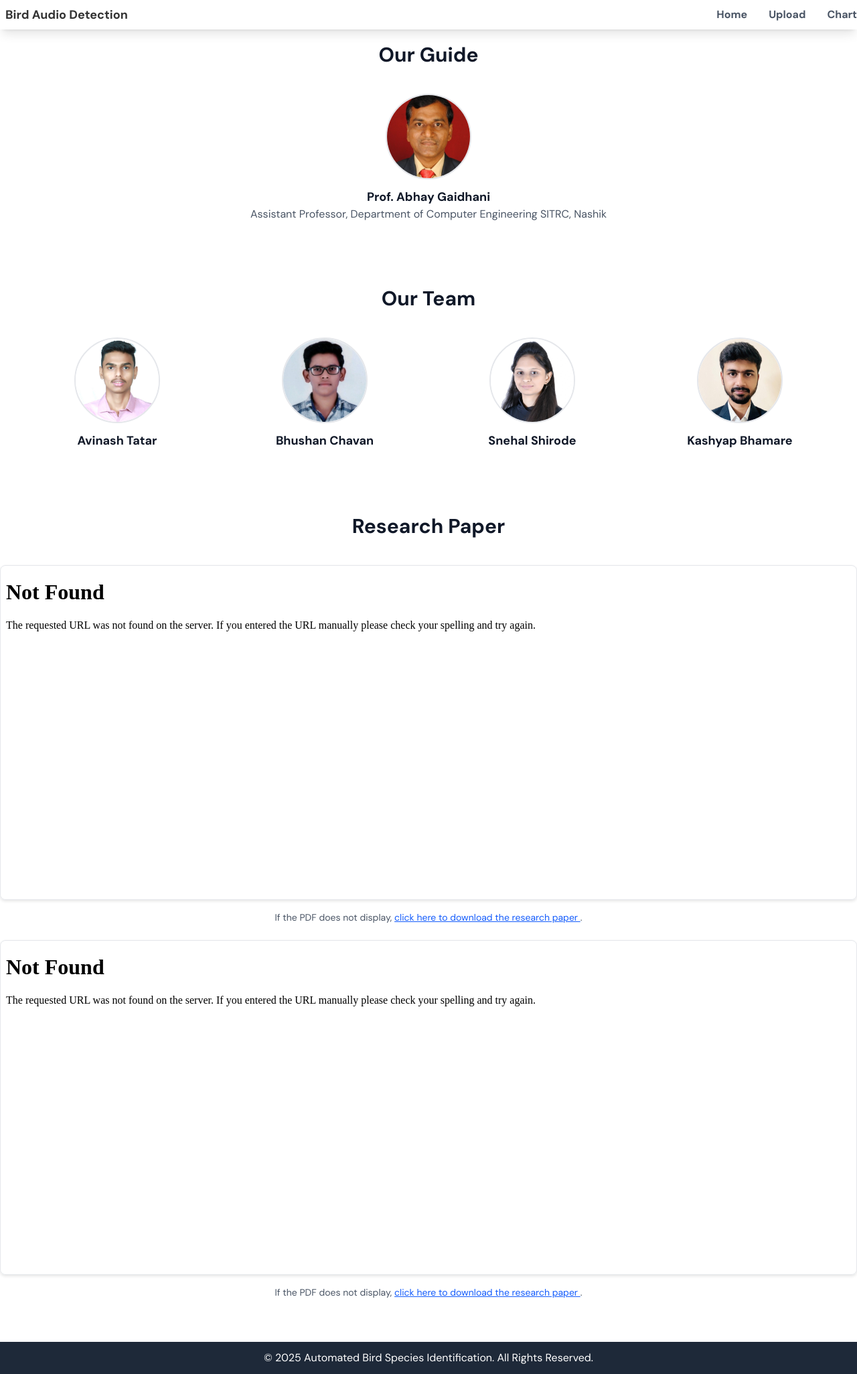
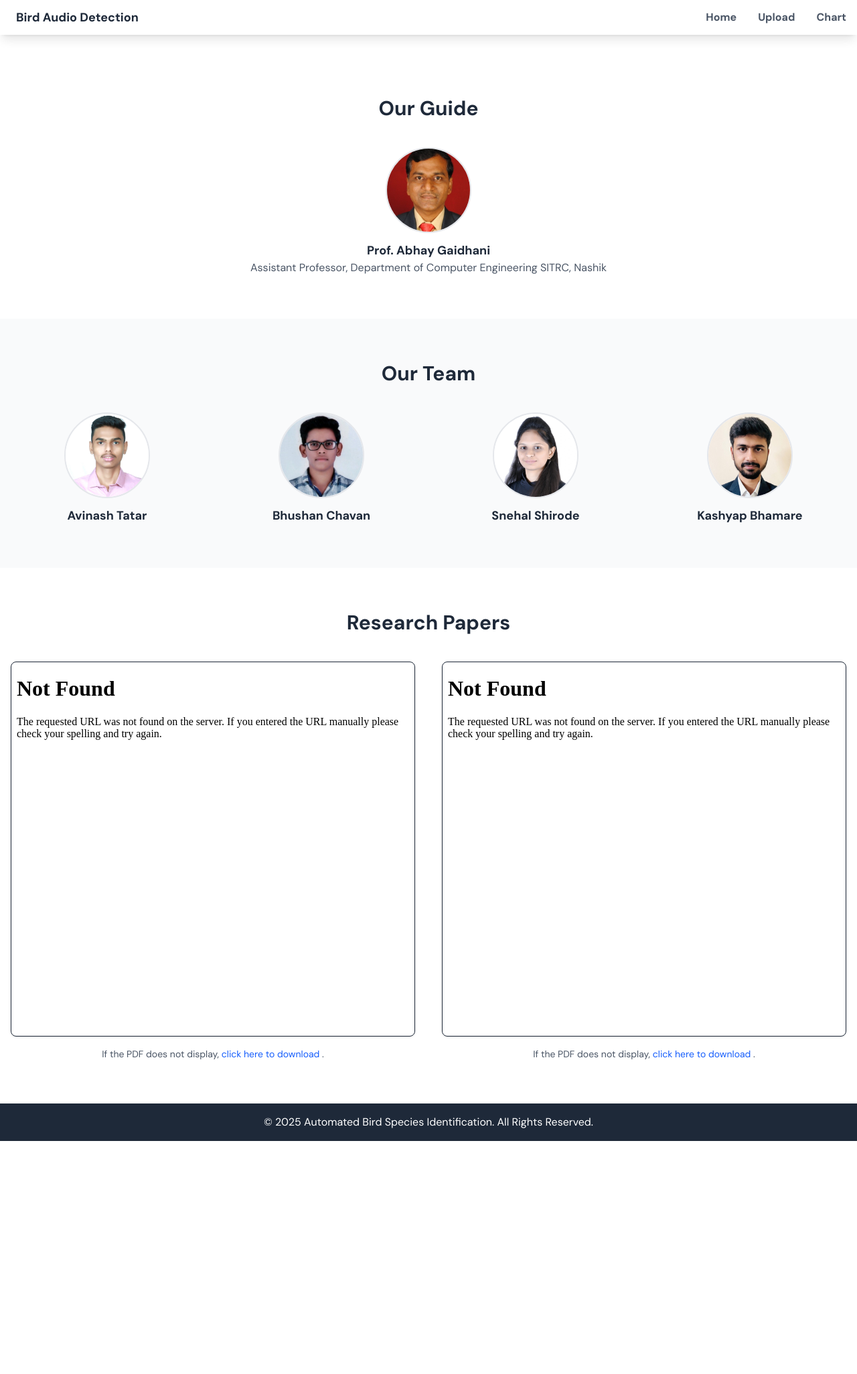
Before and after one commit to Bhushan0009/bird-identification-system, a Flask app: page /about in a window 1280 px wide. Shown: the whole page at 67% size. After the commit the page ends 1704 px from the top, so only its background shows below. Run offline with Flask 3, Linux system fonts and the light colour scheme; parts of the project's set-up code (start-up, migrations or seed data) failed here and were passed over.

Commit message:
Update about.html

```diff
--- a/templates/about.html
+++ b/templates/about.html
@@ -3,14 +3,19 @@
 <head>
   <meta charset="UTF-8">
   <meta name="viewport" content="width=device-width, initial-scale=1.0">
-    <link rel="icon" type="image/x-icon" href="../static/images/logo.png" />
+  <link rel="icon" type="image/x-icon" href="{{url_for('static', filename='images/logo.png')}}" />
   <title>Automated Bird Species Identification</title>
+
   <!-- Tailwind CSS CDN -->
   <script src="https://cdn.jsdelivr.net/npm/@tailwindcss/browser@4"></script>
+
   <!-- Google Fonts -->
+  <link rel="preconnect" href="https://fonts.googleapis.com">
+  <link rel="preconnect" href="https://fonts.gstatic.com" crossorigin>
   <link href="https://fonts.googleapis.com/css2?family=DM+Sans:wght@400;500;700&display=swap" rel="stylesheet">
+
   <style>
-        /* Custom Scrollbar Styles */
+    /* Custom Scrollbar */
     ::-webkit-scrollbar {
       width: 12px;
       height: 12px;
@@ -33,33 +38,15 @@
       scrollbar-color: #64748b #f1f5f9;
       scroll-behavior: smooth;
     }
-        /* Professional Background and Layout */
-        body {
-            background-color: #ffffff; /* Clean white background */
-            color: #333333; /* Dark gray text for readability */
-        }
-        .container {
-            max-width: 7xl;
-            margin-left: auto;
-            margin-right: auto;
-            padding-left: 1rem;
-            padding-right: 1rem;
-        }
-        .pdf-preview {
-            width: 100%;
-            height: 500px;
-            border: 1px solid #e5e7eb;
-            border-radius: 8px;
-            box-shadow: 0 2px 4px rgba(0, 0, 0, 0.1);
-        }
   </style>
 </head>
-<body class="font-['DM_Sans'] min-h-screen flex flex-col">
+<body class="font-['DM_Sans'] min-h-screen flex flex-col bg-white text-gray-800">
 
   <!-- Navigation -->
   <nav class="bg-white shadow-lg fixed w-full z-10">
-        <div class="max-w-7xl mx-auto px-2 sm:px-2 lg:px-0">
-            <div class="flex justify-between items-center py-2">
+    <div class="container mx-auto px-4">
+      <div class="flex justify-between items-center py-3">
+
         <!-- Logo -->
         <a href="{{url_for('index')}}" class="flex items-center space-x-2">
           <i class="bi-bullseye text-2xl text-blue-600"></i>
@@ -67,7 +54,7 @@
         </a>
 
         <!-- Mobile menu button -->
-                <button class="md:hidden p-2 rounded-md text-gray-600 hover:text-gray-900">
+        <button id="menu-btn" class="md:hidden p-2 rounded-md text-gray-600 hover:text-gray-900" aria-label="Open menu">
           <svg class="h-6 w-6" fill="none" stroke="currentColor" viewBox="0 0 24 24">
             <path stroke-linecap="round" stroke-linejoin="round" stroke-width="2" d="M4 6h16M4 12h16M4 18h16"/>
           </svg>
@@ -75,31 +62,33 @@
 
         <!-- Desktop menu -->
         <div class="hidden md:flex space-x-8">
-                    <a href="{{url_for('index')}}" class="text-gray-600 font-semibold hover:text-blue-600 transition-colors">Home</a>
-                    <a href="{{url_for('upload')}}" class="text-gray-600 font-semibold hover:text-blue-600 transition-colors">Upload</a>
-                    <a href="{{url_for('chart')}}" class="text-gray-600 font-semibold hover:text-blue-600 transition-colors">Chart</a>
+          <a href="{{url_for('index')}}" class="text-gray-600 font-semibold hover:text-blue-600 transition">Home</a>
+          <a href="{{url_for('upload')}}" class="text-gray-600 font-semibold hover:text-blue-600 transition">Upload</a>
+          <a href="{{url_for('chart')}}" class="text-gray-600 font-semibold hover:text-blue-600 transition">Chart</a>
         </div>
       </div>
 
-            <!-- Mobile menu (hidden by default) -->
-            <div class="md:hidden hidden">
-                <div class="px-2 pt-2 pb-3 space-y-1">
-                    <a href="{{url_for('index')}}" class="block px-3 py-2 text-gray-600 font-semibold hover:text-blue-600">Home</a>
-                    <a href="{{url_for('upload')}}" class="block px-3 py-2 text-gray-600 font-semibold hover:text-blue-600">Upload</a>
-                    <a href="{{url_for('chart')}}" class="block px-3 py-2 text-gray-600 font-semibold hover:text-blue-600">Chart</a>
+      <!-- Mobile menu -->
+      <div id="mobile-menu" class="hidden md:hidden">
+        <div class="px-4 pb-4 space-y-2">
+          <a href="{{url_for('index')}}" class="block text-gray-600 font-semibold hover:text-blue-600">Home</a>
+          <a href="{{url_for('upload')}}" class="block text-gray-600 font-semibold hover:text-blue-600">Upload</a>
+          <a href="{{url_for('chart')}}" class="block text-gray-600 font-semibold hover:text-blue-600">Chart</a>
         </div>
       </div>
     </div>
   </nav>
 
+  <main class="flex-grow pt-20">
     <!-- Guide Section -->
     <section class="py-16">
-        <div class="max-w-7xl mx-auto px-4 sm:px-6 lg:px-8">
-            <h2 class="text-3xl font-bold text-gray-900 text-center mb-10">Our Guide</h2>
+      <div class="container mx-auto px-4">
+        <h2 class="text-3xl font-bold text-center mb-10">Our Guide</h2>
         <div class="flex flex-col items-center text-center">
-                <img src="{{url_for('static', filename='images/Abhay.jpg')}}" alt="Guide" class="w-32 h-32 rounded-full object-cover border-2 border-gray-200 mb-3">
+          <img src="{{url_for('static', filename='images/Abhay.jpg')}}" alt="Prof. Abhay Gaidhani" loading="lazy"
+               class="w-32 h-32 rounded-full object-cover border-2 border-gray-200 mb-3 hover:shadow-lg transition">
           <a href="https://www.linkedin.com/in/abhay-gaidhani-889a9382/" target="_blank">
-                    <p class="font-semibold text-lg text-gray-900 hover:text-blue-600">Prof. Abhay Gaidhani</p>
+            <p class="font-semibold text-lg hover:text-blue-600">Prof. Abhay Gaidhani</p>
           </a>
           <p class="text-gray-600">Assistant Professor, Department of Computer Engineering SITRC, Nashik</p>
         </div>
@@ -107,37 +96,34 @@
     </section>
 
     <!-- Team Section -->
-    <section class="py-8 flex-grow">
-        <div class="max-w-7xl mx-auto px-4 sm:px-6 lg:px-8">
-            <h2 class="text-3xl font-bold text-gray-900 text-center mb-10">Our Team</h2>
-            <ul class="grid grid-cols-1 sm:grid-cols-2 lg:grid-cols-4 gap-6">
-                <!-- Team Member 1 -->
+    <section class="py-16 bg-gray-50">
+      <div class="container mx-auto px-4">
+        <h2 class="text-3xl font-bold text-center mb-10">Our Team</h2>
+        <ul class="grid grid-cols-1 sm:grid-cols-2 lg:grid-cols-4 gap-8">
+
+          <!-- Team Member -->
           <li class="flex flex-col items-center text-center">
-                    <img src="{{url_for('static', filename='images/Avinash.jpg')}}" alt="Team Member 1" class="w-32 h-32 rounded-full object-cover border-2 border-gray-200 mb-3">
-                    <a href="https://www.linkedin.com/in/avinash-tatar/" target="_blank">
-                        <p class="font-semibold text-lg text-gray-900 hover:text-blue-600">Avinash Tatar</p>
-                    </a>
+            <img src="{{url_for('static', filename='images/Avinash.jpg')}}" alt="Avinash Tatar" loading="lazy"
+                 class="w-32 h-32 rounded-full object-cover border-2 border-gray-200 mb-3 hover:shadow-lg transition">
+            <a href="https://www.linkedin.com/in/avinash-tatar/" target="_blank" class="font-semibold text-lg hover:text-blue-600">Avinash Tatar</a>
           </li>
-                <!-- Team Member 2 -->
+
           <li class="flex flex-col items-center text-center">
-                    <img src="{{url_for('static', filename='images/Bhushan.jpg')}}" alt="Team Member 2" class="w-32 h-32 rounded-full object-cover border-2 border-gray-200 mb-3">
-                    <a href="https://www.linkedin.com/in/bhushanchavan09/" target="_blank">
-                        <p class="font-semibold text-lg text-gray-900 hover:text-blue-600">Bhushan Chavan</p>
-                    </a>
+            <img src="{{url_for('static', filename='images/Bhushan.jpg')}}" alt="Bhushan Chavan" loading="lazy"
+                 class="w-32 h-32 rounded-full object-cover border-2 border-gray-200 mb-3 hover:shadow-lg transition">
+            <a href="https://www.linkedin.com/in/bhushanchavan09/" target="_blank" class="font-semibold text-lg hover:text-blue-600">Bhushan Chavan</a>
           </li>
-                <!-- Team Member 3 -->
+
           <li class="flex flex-col items-center text-center">
-                    <img src="{{url_for('static', filename='images/Snehal.jpg')}}" alt="Team Member 3" class="w-32 h-32 rounded-full object-cover border-2 border-gray-200 mb-3">
-                    <a href="https://www.linkedin.com/in/snehal-shirode-3b1a6020a/" target="_blank">
-                        <p class="font-semibold text-lg text-gray-900 hover:text-blue-600">Snehal Shirode</p>
-                    </a>
+            <img src="{{url_for('static', filename='images/Snehal.jpg')}}" alt="Snehal Shirode" loading="lazy"
+                 class="w-32 h-32 rounded-full object-cover border-2 border-gray-200 mb-3 hover:shadow-lg transition">
+            <a href="https://www.linkedin.com/in/snehal-shirode-3b1a6020a/" target="_blank" class="font-semibold text-lg hover:text-blue-600">Snehal Shirode</a>
           </li>
-                <!-- Team Member 4 -->
+
           <li class="flex flex-col items-center text-center">
-                    <img src="{{url_for('static', filename='images/Kashyab.jpg')}}" alt="Team Member 4" class="w-32 h-32 rounded-full object-cover border-2 border-gray-200 mb-3">
-                    <a href="https://www.linkedin.com/in/kashyap-bhamare-ab94931a4/" target="_blank">
-                        <p class="font-semibold text-lg text-gray-900 hover:text-blue-600">Kashyap Bhamare</p>
-                    </a>
+            <img src="{{url_for('static', filename='images/Kashyab.jpg')}}" alt="Kashyap Bhamare" loading="lazy"
+                 class="w-32 h-32 rounded-full object-cover border-2 border-gray-200 mb-3 hover:shadow-lg transition">
+            <a href="https://www.linkedin.com/in/kashyap-bhamare-ab94931a4/" target="_blank" class="font-semibold text-lg hover:text-blue-600">Kashyap Bhamare</a>
           </li>
         </ul>
       </div>
@@ -145,64 +131,60 @@
 
 <!-- Research Paper Section -->
 <section class="py-16">
-        <div class="text-center">
-            <h2 class="text-3xl font-bold text-gray-900 mb-10">Research Paper</h2>
+  <div class="container mx-auto px-4 text-center">
+    <h2 class="text-3xl font-bold mb-10">Research Papers</h2>
+
+    <div class="grid grid-cols-1 lg:grid-cols-2 gap-10">
+
+      <!-- Paper 1 -->
       <div>
-                <div class="mt-6">
-                    <iframe
-                        src="{{url_for('static', filename='papers/IJCRT.pdf')}}"
-                        class="pdf-preview"
-                        title="Research Paper Preview"
-                    ></iframe>
-                    <!-- Fallback link in case the PDF doesn't display -->
+        <iframe src="{{url_for('static', filename='papers/IJCRT.pdf')}}"
+                class="w-full h-[70vh] border rounded-lg shadow-sm"
+                loading="lazy"></iframe>
         <p class="mt-4 text-sm text-gray-600">
           If the PDF does not display,
-                        <a
-                            href="{{url_for('static', filename='papers/IJCRT.pdf')}}"
-                            class="text-blue-600 hover:text-blue-800 underline"
-                            target="_blank"
-                        >
-                            click here to download the research paper
+          <a href="{{url_for('static', filename='papers/IJCRT.pdf')}}"
+             class="text-blue-600 hover:underline" target="_blank">
+            click here to download
           </a>.
         </p>
       </div>
-                <div class="mt-6">
-                    <iframe
-                        src="{{url_for('static', filename='papers/IJSREM.pdf')}}"
-                        class="pdf-preview"
-                        title="Research Paper Preview"
-                    ></iframe>
-                    <!-- Fallback link in case the PDF doesn't display -->
+
+      <!-- Paper 2 -->
+      <div>
+        <iframe src="{{url_for('static', filename='papers/IJSREM.pdf')}}"
+                class="w-full h-[70vh] border rounded-lg shadow-sm"
+                loading="lazy"></iframe>
         <p class="mt-4 text-sm text-gray-600">
           If the PDF does not display,
-                        <a
-                            href="{{url_for('static', filename='papers/IJSREM.pdf')}}"
-                            class="text-blue-600 hover:text-blue-800 underline"
-                            target="_blank"
-                        >
-                            click here to download the research paper
+          <a href="{{url_for('static', filename='papers/IJSREM.pdf')}}"
+             class="text-blue-600 hover:underline" target="_blank">
+            click here to download
           </a>.
         </p>
       </div>
+
     </div>
   </div>
 </section>
 
+  </main>
+
   <!-- Footer -->
-    <footer class="bg-gray-800 text-white py-3 relative z-10">
-        <div class="max-w-7xl mx-auto px-4 sm:px-6 lg:px-8 text-center">
+  <footer class="bg-gray-800 text-white py-4">
+    <div class="container mx-auto px-4 text-center">
       <p>© 2025 Automated Bird Species Identification. All Rights Reserved.</p>
     </div>
   </footer>
 
-    <!-- JavaScript -->
+  <!-- Mobile Menu Script -->
   <script>
-        // Mobile menu toggle
-        const mobileMenuButton = document.querySelector('.md\\:hidden.p-2');
-        const mobileMenu = document.querySelector('.md\\:hidden.hidden');
-        mobileMenuButton.addEventListener('click', () => {
-            mobileMenu.classList.toggle('hidden');
+    const menuBtn = document.getElementById("menu-btn");
+    const mobileMenu = document.getElementById("mobile-menu");
+    menuBtn.addEventListener("click", () => {
+      mobileMenu.classList.toggle("hidden");
     });
   </script>
+
 </body>
 </html>
```
Lines whose indentation alone changed are shown as unchanged.
